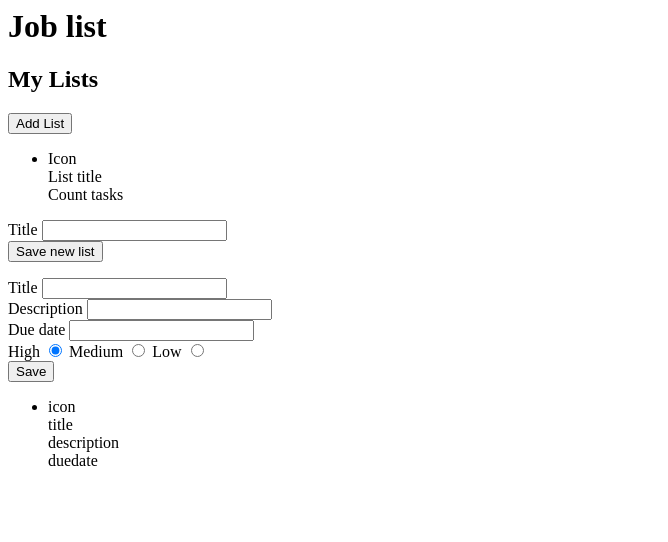
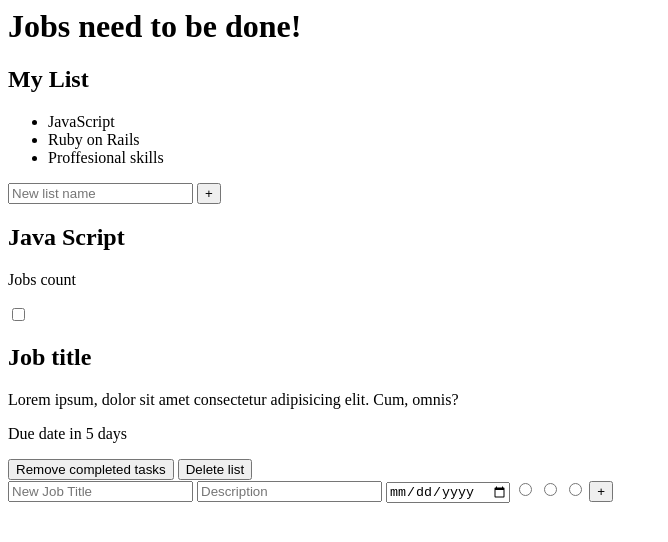
Before and after one commit to marijanbrvar/To-Do-List, a website: page dist/index.html in a window 1280 px wide. Shown: the whole page, without its empty margins (0-668 px from the left). Drawn offline with Linux system fonts and the light colour scheme.

Commit message:
Add new job form layout

```diff
--- a/dist/index.html
+++ b/dist/index.html
@@ -7,75 +7,48 @@
 </head>
 <body>
   <div class="container">
-    <h1 class="title">Job list</h1>
-    <div id="my-list">
-      <h2>My Lists</h2>
-      <button>Add List</button>
-      <ul>
-        <li>
-          <div>
-            <div>Icon</div>
-            <div>List title</div>
-            <div>Count tasks</div>
-          </div>
-        </li>
+    <h1 class="title">Jobs need to be done!</h1>
+    <div class="my-lists">
+      <h2 class="my-list--title">My List</h2>
+      <ul class="job-list">
+        <li class="job-list-item">JavaScript</li>
+        <li class="job-list-item">Ruby on Rails</li>
+        <li class="job-list-item">Proffesional skills</li>
       </ul>
-      <form action="">
-        <div class="form-wrapper">
-          <div class="form-item">
-            <label for="title">Title</label>
-            <input type="text" name="title" id="title">
+      <form action="" >
+        <input type="text" class="new list" placeholder="New list name" aria-label="New list name">
+        <button class="btn list" aria-label="Add new list">+</button>
+      </form>
+    </div>
+
+    <div class="todo-list">
+      <div class="todo-list-header">
+        <h2>Java Script</h2>
+        <p>Jobs count</p>
+      </div>
+      <div class="todo-list-body">
+        <div class="jobs">
+          <div class="job">
+            <input type="checkbox" id="job-1">
+            <h2 class="job-title">Job title</h2>
+            <p class="job-desc">Lorem ipsum, dolor sit amet consectetur adipisicing elit. Cum, omnis?</p>
+            <p class="job-due">Due date in 5 days</p>
           </div>
         </div>
-        <button>Save new list</button>
+        <div class="todo-list-actions">
+          <button>Remove completed tasks</button>
+          <button>Delete list</button>
+        </div>
+      </div>
+      <form action="" >
+        <input type="text" class="new job" placeholder="New Job Title" aria-label="New Job Title">
+        <input type="text" class="new description" placeholder="Description" aria-label="Description">
+        <input type="date" class="new date" placeholder="Due Date" aria-label="Due Date">
+        <input type="radio" name="weigth" id="wigth">
+        <input type="radio" name="weigth" id="wigth">
+        <input type="radio" name="weigth" id="wigth">
+        <button class="btn job" aria-label="Add new job">+</button>
       </form>
-    </div>
-    <form action="">
-      <div class="form-wrapper">
-        <div class="form-item">
-          <label for="title">Title</label>
-          <input type="text" name="title" id="title">
-        </div>
-        <div class="form-item">
-          <label for="description">Description</label>
-          <input type="text" name="description" id="description">
-        </div>
-        <div class="form-item">
-          <label for="duedate">Due date</label>
-          <input type="text" name="duedate" id="duedate">
-        </div>
-        <div class="form-item">
-          <label class="container">High
-            <input type="radio" checked="checked" name="radio">
-            <span class="checkmark"></span>
-          </label>
-          <label class="container">Medium
-            <input type="radio" name="radio">
-            <span class="checkmark"></span>
-          </label>
-          <label class="container">Low
-            <input type="radio" name="radio">
-            <span class="checkmark"></span>
-          </label>
-        </div>
-        <div><button>Save</button></div>
-      </div>
-    </form>
-    <div class="list">
-      <ul>
-        <li>
-          <div>
-            <div>
-              <div>icon</div>
-            <div>title</div>
-            <div>description</div>
-            </div>
-            <div>
-              duedate
-            </div>
-          </div>
-        </li>
-      </ul>
     </div>
   </div>
   <script src="assets/bundle.js"></script>
```
